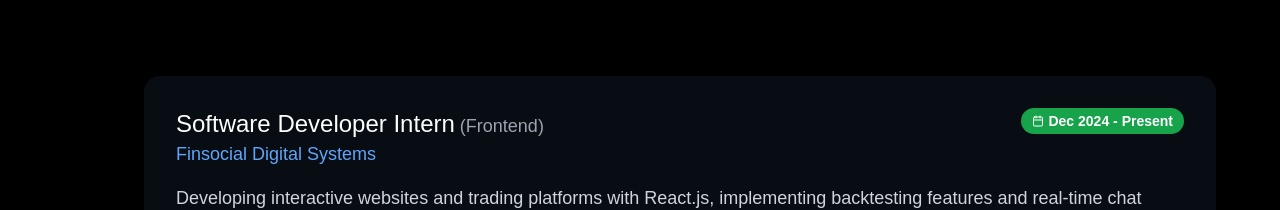
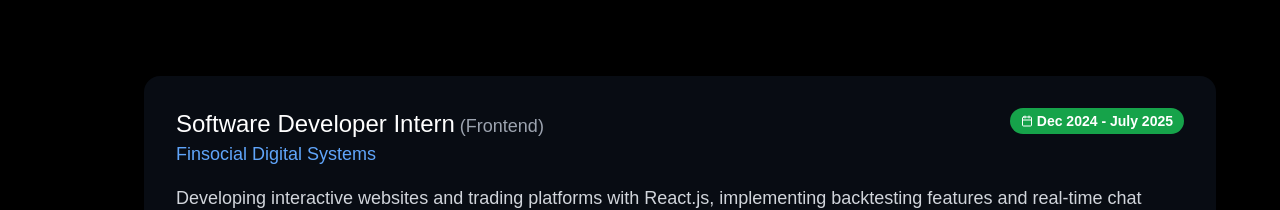
Before and after one commit to Ved-Narayan/Portfolio, a Next.js app: page / in a window 1280 px wide. Shown: the part 980-1190 px from the top of the page. Built offline with nearby package versions, Linux system fonts and the light colour scheme.

Commit message:
Update page.tsx

```diff
--- a/app/page.tsx
+++ b/app/page.tsx
@@ -352,7 +352,7 @@ export default function Portfolio() {
                   title: "Software Developer Intern",
                   subtitle: "Frontend",
                   company: "Finsocial Digital Systems",
-                  period: "Dec 2024 - Present",
+                  period: "Dec 2024 - July 2025",
                   description:
                     "Developing interactive websites and trading platforms with React.js, implementing backtesting features and real-time chat assistants with voice capabilities.",
                   status: "Current",
```
